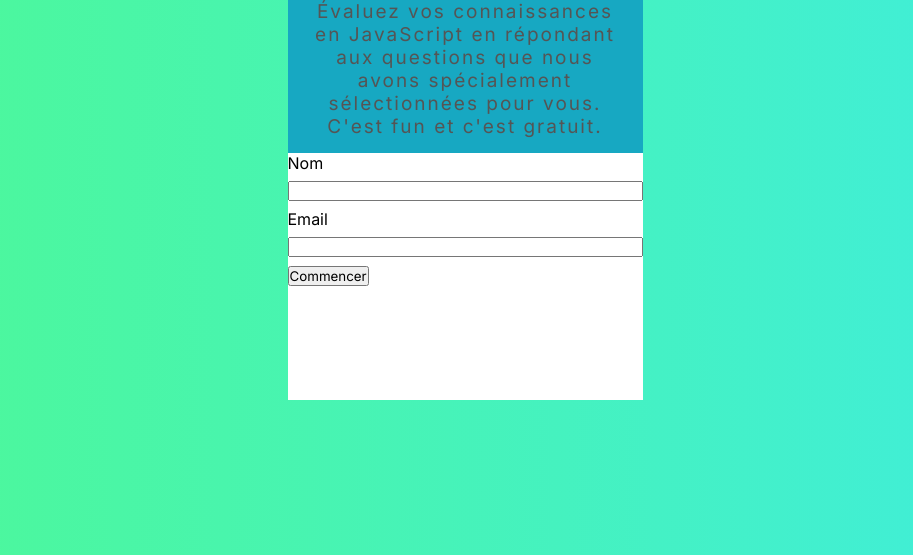
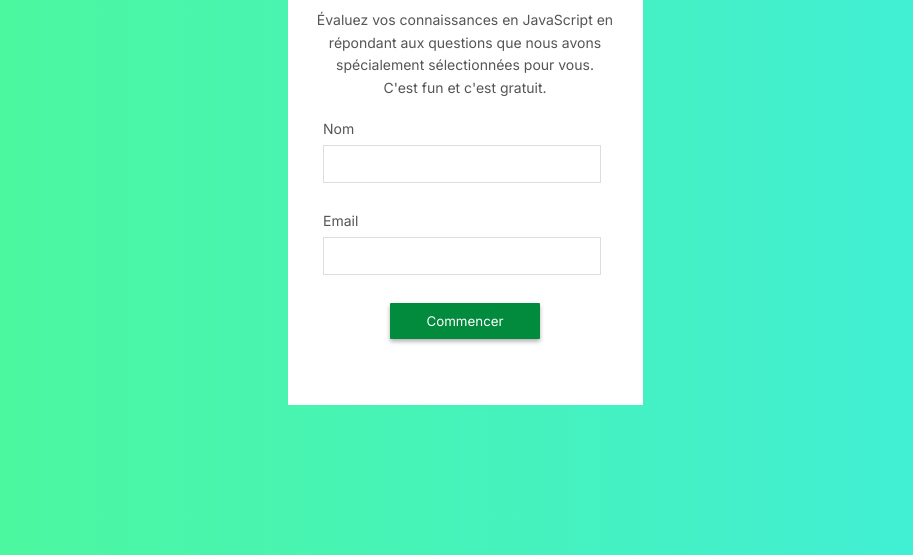
Before and after one commit to abijaK/GDA2-quizApp, a plain HTML site: page quizapp.html in a window 1280 px wide. Shown: the part 245-800 px from the top of the page, without its empty margins (175-1088 px from the left). Drawn offline with Linux system fonts and the light colour scheme.

Commit message:
End of the first design form

```diff
--- a/css.css
+++ b/css.css
@@ -17,100 +17,85 @@ body{
     overflow: hidden;
 }
 
-/* .container {
-    position: absolute;
-
-} */
+.container {
+    max-width: 95%;
+}
 
 .form-container {
     width: 355px;
-    height: 490px;
+    height: 500px;
     position: relative;
     background: #FFFFFF;
     max-width: 100%;
-    /* display: flex;
-    flex-direction: column; */
-    /* align-items: center; */
-    /* justify-content: center; */
-/*
-    background-color: white;
-    width: 370px;
-    height: 500px;
-    padding: 20px auto; */
 }
 
-.header, form {
-    /* position: absolute; */
+form {
+    position: absolute;
+    width: 100%;
+    display: flex;
+    flex-direction: column;
+    justify-content: center;
+    align-items: center;
+    gap: 1.3rem;
 }
 
 .header {
-    /* height: 40%; */
-    /* position: absolute; */
-
     display: flex;
     flex-direction: column;
+    justify-content: center;
     align-items: center;
-    gap: 1rem;
-    padding: 15px;
-    text-align: center;
-    /* gap: 2rem; */
-    background-color: rgb(23, 168, 194);
+    gap: 1.9rem;
+    padding: 25px 25px 0 25px ;
 }
 
 h1 {
     font-size: 32px;
     font-weight: 500;
     line-height: 39px;
+    text-align: center;
     letter-spacing: 0em;
-    margin-top: 20px;
+    margin-top: 10px;
     color: #555555;
-
 }
 
 p {
+    text-align: center;
+    line-height: 1.4rem;
+    font-size: 14px;
     color: #555555;
-    letter-spacing: 2px;
-    font-size: 19px;
+    padding: 0;
 }
 
-/* form {
-    bottom: 0;
-    margin-top: 0;
-    width: 100%;
+.name-container, .email-container {
+    gap: .5rem;
+    width: 80%;
     display: flex;
+    position: relative;
     flex-direction: column;
-    gap: 1rem;
-    padding-bottom: 40px;
-    background-color: bisque;
-} */
-
-.name-container, .email-container {
-     display: flex;
-     flex-direction: column;
-     gap: .5rem;
-}
-/*
-form {
-    width: 100%;
-    display: flex;
-    flex-direction: column;
-    align-items: center;
-    gap: 3rem;
+    margin: 0 10px;
+    padding: 0;
+    box-sizing: border-box;
 }
 
-
-form div {
-    display: flex;
-    flex-direction: column;
-    align-content: space-around;
-    width: 100%;
+.name-container input, .email-container input {
+    background: #FFFFFF;
+    border: 1px solid #DDDDDD;
+    padding: 10px;
+    width: 90%;
 }
 
-div input {
-    padding: 10px;
-    margin: 5px 20px;
+.name-container label, .email-container label{
+    color: #555555;
+    font-size: 14px;
 }
 
-div label {
-    margin: 5px 20px;
-} */
+#commencer-btn {
+    padding: 10px;
+    width: 150px;
+    color: #FFFFFF;
+    font-weight: 500;
+    border: none;
+    border-radius: 1px;
+    background: #028A3D;
+    box-shadow: 0px 2.5px 4px rgba(128, 128, 128, 0.63);
+}
--- a/quizapp.html
+++ b/quizapp.html
@@ -10,28 +10,32 @@
 <body>
     <!-- START -->
         <div class="container">
+                    <!-- Interface-1 -->
                     <div class="form-container">
-                        <!-- Interface-1 -->
                         <form>
                             <div class="header">
                                 <h1>Javascript Quiz</h1>
-                                <p>Évaluez vos connaissances en JavaScript en répondant aux questions que nous avons spécialement sélectionnées pour vous. C'est fun et c'est gratuit.</p>
+                                <p>Évaluez vos connaissances en JavaScript en
+                                    <br>répondant aux questions que nous avons
+                                    <br>spécialement sélectionnées pour vous.
+                                    <br>C'est fun et c'est gratuit.</p>
                             </div>
                             <div class="name-container">
                                 <label for="name">Nom</label>
                                 <input type="text" id="name">
-                                <small id></small>
+                                <small id="message-name-shower"></small>
                             </div>
                             <div class="email-container">
                                 <label for="email">Email</label>
                                 <input type="email" id="email">
-                                <small></small>
+                                <small id="message-email-shower"></small>
                             </div>
-                            <button type="submit">Commencer</button>
+                            <button id="commencer-btn" type="submit">Commencer</button>
                         </form>
                     </div>
 
-                <!-- Interface-2 -->
+                    <!-- Interface-2 -->
+
                     <!-- <div class="form-container">
                         <div class="hearder">
                             <h1>Javascript Quiz</h1>
```
